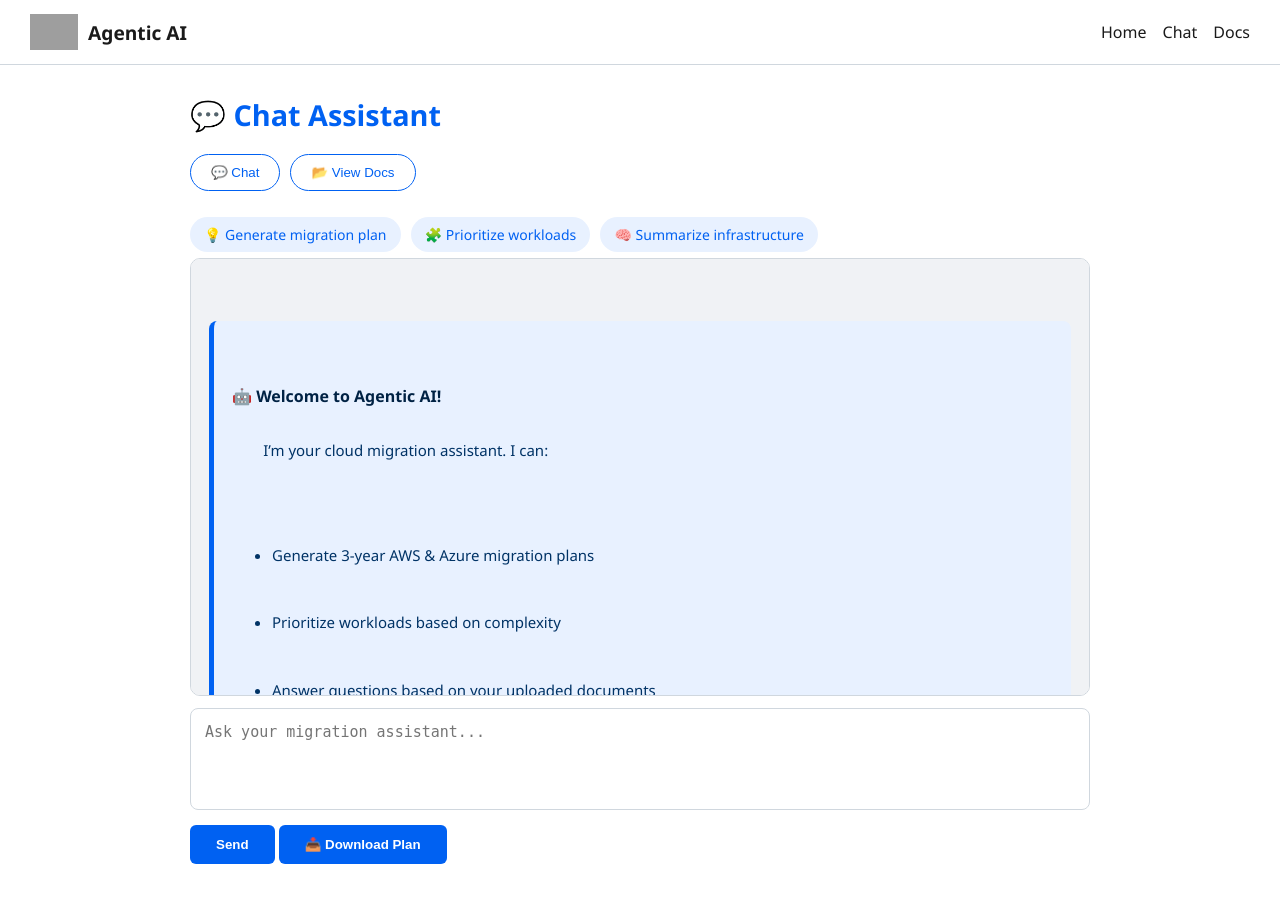
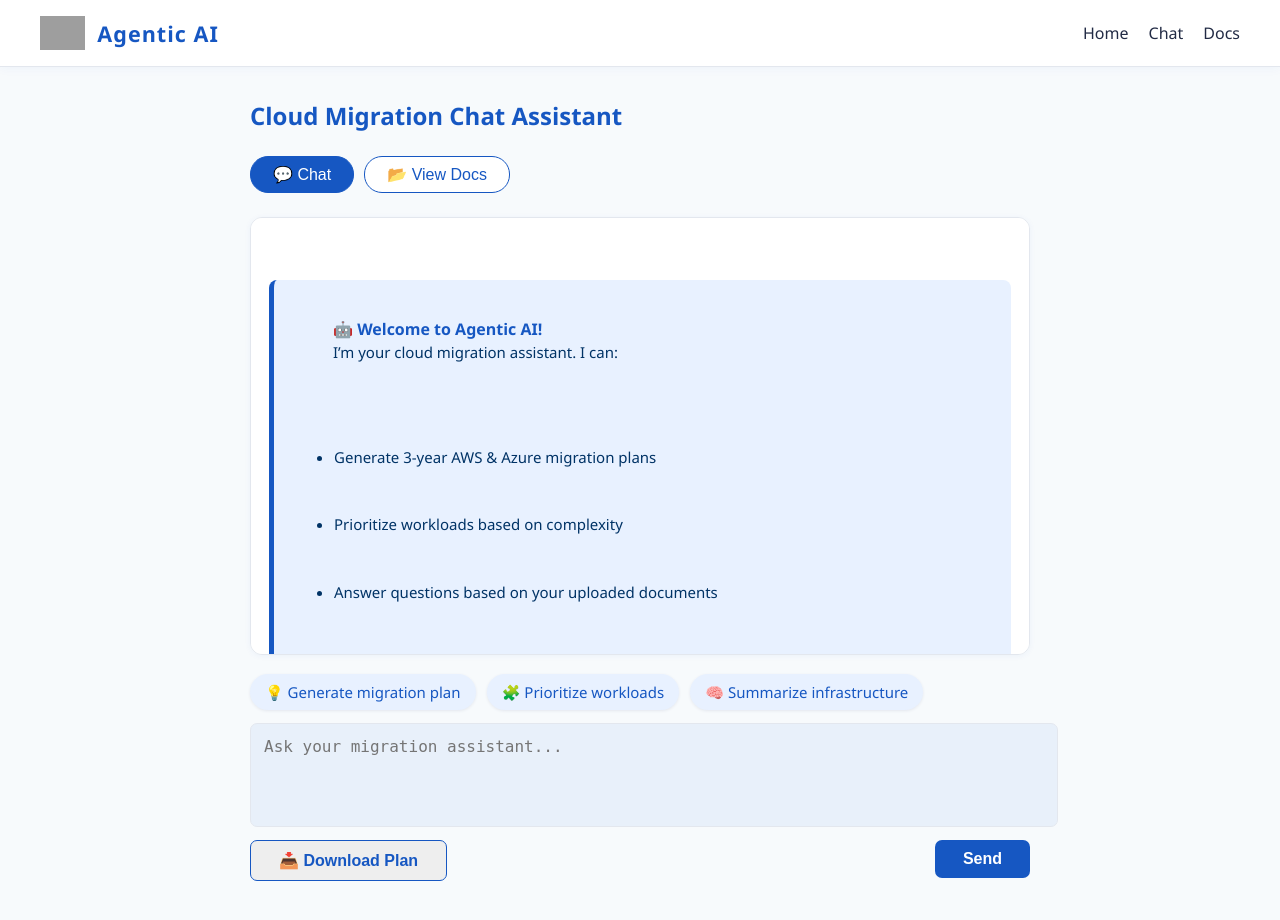
Before and after one commit to dontaeaccenture/agentic-ai, a Flask app: page / in a window 1280 px wide. Shown: the top 920 px of the page. Run offline with Flask 3, Linux system fonts and the light colour scheme; grey boxes are pictures that could not be loaded.

Commit message:
ui update

```diff
--- a/templates/index.html
+++ b/templates/index.html
@@ -3,188 +3,191 @@
 <head>
   <meta charset="UTF-8" />
   <meta name="viewport" content="width=device-width, initial-scale=1.0"/>
-  <title>Agentic AI – Cloud Assistant</title>
+  <title>Agentic AI – Corporate Cloud Assistant</title>
   <style>
     :root {
-      --bg: #ffffff;
-      --text: #1a1a1a;
-      --accent: #0061f2;
-      --subtle: #f0f2f5;
-      --border: #d0d7de;
+      --bg: #f7fafc;
+      --primary: #1657c2;
+      --secondary: #e8f0fa;
+      --border: #e3e7ee;
+      --text-main: #222b45;
+      --text-accent: #1657c2;
       --bubble: #e8f1ff;
     }
-
     body {
       margin: 0;
-      font-family: 'Segoe UI', sans-serif;
+      font-family: 'Segoe UI', Arial, sans-serif;
       background-color: var(--bg);
-      color: var(--text);
+      color: var(--text-main);
     }
-
     header {
-      background-color: var(--bg);
+      background: #fff;
       border-bottom: 1px solid var(--border);
-      padding: 14px 30px;
+      padding: 16px 40px;
       display: flex;
       align-items: center;
       justify-content: space-between;
+      box-shadow: 0 2px 10px rgba(22,87,194,0.04);
     }
-
     header img {
-      height: 36px;
+      height: 34px;
+      margin-right: 12px;
     }
-
-    .nav-links {
-      display: flex;
-      gap: 16px;
-      font-weight: 500;
+    .header-title {
+      font-weight: bold;
+      font-size: 1.35rem;
+      color: var(--primary);
+      letter-spacing: 1px;
     }
-
-    .nav-links a {
-      text-decoration: none;
-      color: var(--text);
+    .container {
+      max-width: 780px;
+      margin: 32px auto;
+      padding: 0 16px;
     }
-
-    .nav-links a:hover {
-      color: var(--accent);
+    h1 {
+      font-size: 1.5rem;
+      color: var(--primary);
+      margin-bottom: 24px;
+      font-weight: 600;
     }
-
-    .container {
-      max-width: 900px;
-      margin: 30px auto;
-      padding: 0 20px;
-    }
-
-    h1 {
-      font-size: 1.8rem;
-      color: var(--accent);
-    }
-
     .tabs {
       display: flex;
       gap: 10px;
-      margin: 20px 0;
+      margin: 0 0 24px 0;
     }
-
     .tab-button {
-      padding: 10px 20px;
-      border: 1px solid var(--accent);
-      background-color: transparent;
-      color: var(--accent);
-      border-radius: 20px;
+      padding: 8px 22px;
+      border: 1px solid var(--primary);
+      background: #fff;
+      color: var(--primary);
+      border-radius: 18px;
+      font-size: 1rem;
       cursor: pointer;
       font-weight: 500;
+      transition: background 0.17s;
     }
-
-    .tab-button:hover {
-      background-color: var(--accent);
+    .tab-button.active, .tab-button:hover {
+      background: var(--primary);
       color: #fff;
     }
-
-    .tab-content {
-      display: none;
-    }
-
-    .tab-content.active {
-      display: block;
-    }
+    .tab-content { display: none; }
+    .tab-content.active { display: block; }
 
     #chat, #docs {
-      background-color: var(--subtle);
-      padding: 18px;
-      border-radius: 10px;
-      height: 400px;
+      background: #fff;
+      border-radius: 12px;
+      border: 1px solid var(--border);
+      min-height: 320px;
+      max-height: 400px;
       overflow-y: auto;
       white-space: pre-wrap;
-      border: 1px solid var(--border);
+      box-shadow: 0 1px 6px rgba(22,87,194,0.05);
+      padding: 18px;
+      color: var(--text-main);
+      margin-bottom: 14px;
     }
-
     textarea {
       width: 100%;
-      margin-top: 12px;
-      padding: 14px;
-      border-radius: 8px;
+      margin-top: 6px;
+      padding: 13px;
+      border-radius: 7px;
       border: 1px solid var(--border);
-      font-size: 15px;
+      font-size: 16px;
+      background: var(--secondary);
+      color: var(--text-main);
       resize: none;
-      box-sizing: border-box;
     }
-
     .send {
-      margin-top: 10px;
-      padding: 12px 26px;
-      background-color: var(--accent);
+      margin-top: 8px;
+      padding: 10px 28px;
+      background: var(--primary);
       color: #fff;
-      font-weight: 600;
       border: none;
-      border-radius: 6px;
+      border-radius: 7px;
+      font-size: 1rem;
+      font-weight: bold;
       cursor: pointer;
+      float: right;
     }
-
     .bubble {
       display: inline-block;
-      margin: 6px 6px 6px 0;
-      padding: 8px 14px;
-      background-color: var(--bubble);
-      color: var(--accent);
-      border-radius: 20px;
+      margin: 5px 7px 7px 0;
+      padding: 8px 15px;
+      background: var(--bubble);
+      color: var(--text-accent);
+      border-radius: 18px;
       cursor: pointer;
-      font-size: 14px;
+      font-size: 15px;
+      font-weight: 500;
+      box-shadow: 0 1px 3px #e3e7ee;
     }
-
     .bubble:hover {
-      background-color: #dbeaff;
+      background: #ddeafd;
     }
     .callout {
-  background-color: #e8f1ff;
+      background: #e8f1ff;
       color: #003366;
-  padding: 18px;
-  border-left: 5px solid #0061f2;
+      padding: 14px 20px;
+      border-left: 5px solid var(--primary);
       border-radius: 8px;
       margin-bottom: 16px;
       font-size: 15px;
       line-height: 1.5;
     }
     .callout strong {
-  display: block;
       font-size: 16px;
       margin-bottom: 8px;
-  color: #002244;
+      color: var(--primary);
     }
-
+    @media (max-width: 650px) {
+      .container { padding: 0 2vw; }
+      header { flex-direction: column; align-items: flex-start; }
+    }
   </style>
 </head>
 <body>
   <header>
-    <div style="display: flex; align-items: center; gap: 10px;">
-      <img src="https://upload.wikimedia.org/wikipedia/commons/thumb/2/23/Blue_logo_icon.svg/1024px-Blue_logo_icon.svg.png" alt="Logo">
-      <strong style="font-size: 1.2rem;">Agentic AI</strong>
+    <div style="display: flex; align-items: center;">
+      <img src="https://upload.wikimedia.org/wikipedia/commons/thumb/2/23/Blue_logo_icon.svg/1024px-Blue_logo_icon.svg.png" alt="Logo" />
+      <span class="header-title">Agentic AI</span>
     </div>
-    <nav class="nav-links">
-      <a href="#">Home</a>
-      <a href="#">Chat</a>
-      <a href="#">Docs</a>
+    <nav style="display: flex; gap: 20px;">
+      <a href="#" style="color: var(--text-main); text-decoration: none; font-weight: 500;">Home</a>
+      <a href="#" style="color: var(--text-main); text-decoration: none; font-weight: 500;">Chat</a>
+      <a href="#" style="color: var(--text-main); text-decoration: none; font-weight: 500;">Docs</a>
     </nav>
   </header>
 
   <div class="container">
-    <h1>💬 Chat Assistant</h1>
+    <h1>Cloud Migration Chat Assistant</h1>
 
     <div class="tabs">
-      <button class="tab-button" onclick="switchTab('chatTab')">💬 Chat</button>
-      <button class="tab-button" onclick="switchTab('docsTab')">📂 View Docs</button>
+      <button class="tab-button active" onclick="switchTab('chatTab', this)">💬 Chat</button>
+      <button class="tab-button" onclick="switchTab('docsTab', this)">📂 View Docs</button>
     </div>
 
     <div id="chatTab" class="tab-content active">
+      <div id="chat">
+        <div class="callout">
+          <strong>🤖 Welcome to Agentic AI!</strong>
+          I’m your cloud migration assistant. I can:
+          <ul>
+            <li>Generate 3-year AWS & Azure migration plans</li>
+            <li>Prioritize workloads based on complexity</li>
+            <li>Answer questions based on your uploaded documents</li>
+          </ul>
+          Type a question or select a suggested prompt to begin.
+        </div>
+      </div>
       <div id="suggestions">
         <span class="bubble" onclick="setInput('Generate a 3-year AWS and Azure migration plan')">💡 Generate migration plan</span>
         <span class="bubble" onclick="setInput('Which workloads should I migrate first based on complexity?')">🧩 Prioritize workloads</span>
         <span class="bubble" onclick="setInput('Summarize the key points from the uploaded infrastructure docs')">🧠 Summarize infrastructure</span>
       </div>
-      <div id="chat"></div>
       <textarea id="input" placeholder="Ask your migration assistant..." rows="4"></textarea>
       <button class="send" onclick="send()">Send</button>
-      <button class="send" onclick="downloadPlan()">📥 Download Plan</button>
+      <button class="send" onclick="downloadPlan()" style="background: #eee; color: #1657c2; border: 1px solid #1657c2; float: left;">📥 Download Plan</button>
+      <div style="clear: both;"></div>
     </div>
 
     <div id="docsTab" class="tab-content">
@@ -193,18 +196,17 @@
   </div>
 
   <script>
-    function switchTab(tabId) {
+    function switchTab(tabId, btn) {
       document.querySelectorAll('.tab-content').forEach(div => div.classList.remove('active'));
       document.getElementById(tabId).classList.add('active');
+      document.querySelectorAll('.tab-button').forEach(b => b.classList.remove('active'));
+      btn.classList.add('active');
       if (tabId === 'docsTab') loadDocs();
     }
-
     function setInput(text) {
       document.getElementById("input").value = text;
     }
-
     let chatInitialized = false;
-
     function send() {
       const input = document.getElementById("input");
       const chat = document.getElementById("chat");
@@ -230,7 +232,6 @@ function send() {
         chat.scrollTop = chat.scrollHeight;
       });
     }
-
     async function loadDocs() {
       const docsDiv = document.getElementById("docs");
       docsDiv.textContent = "📄 Loading...";
@@ -243,7 +244,6 @@ function send() {
         docsDiv.textContent += `📁 File: ${doc.file}\n📝 Preview:\n${doc.content}\n\n---\n\n`;
       });
     }
-
     function downloadPlan() {
       const chat = document.getElementById("chat").textContent;
       const blob = new Blob([chat], { type: "text/plain" });
@@ -254,22 +254,6 @@ function send() {
       link.click();
       document.body.removeChild(link);
     }
-    window.onload = () => {
-    const chat = document.getElementById("chat");
-    chat.innerHTML = `
-      <div class="callout">
-        <strong>🤖 Welcome to Agentic AI!</strong>
-        I’m your cloud migration assistant. I can:
-        <ul>
-          <li>Generate 3-year AWS & Azure migration plans</li>
-          <li>Prioritize workloads based on complexity</li>
-          <li>Answer questions based on your uploaded documents</li>
-        </ul>
-        Type a question or select a suggested prompt to begin.
-      </div>
-    `;
-  };
-
   </script>
 </body>
 </html>
```
Lines whose indentation alone changed are shown as unchanged.
